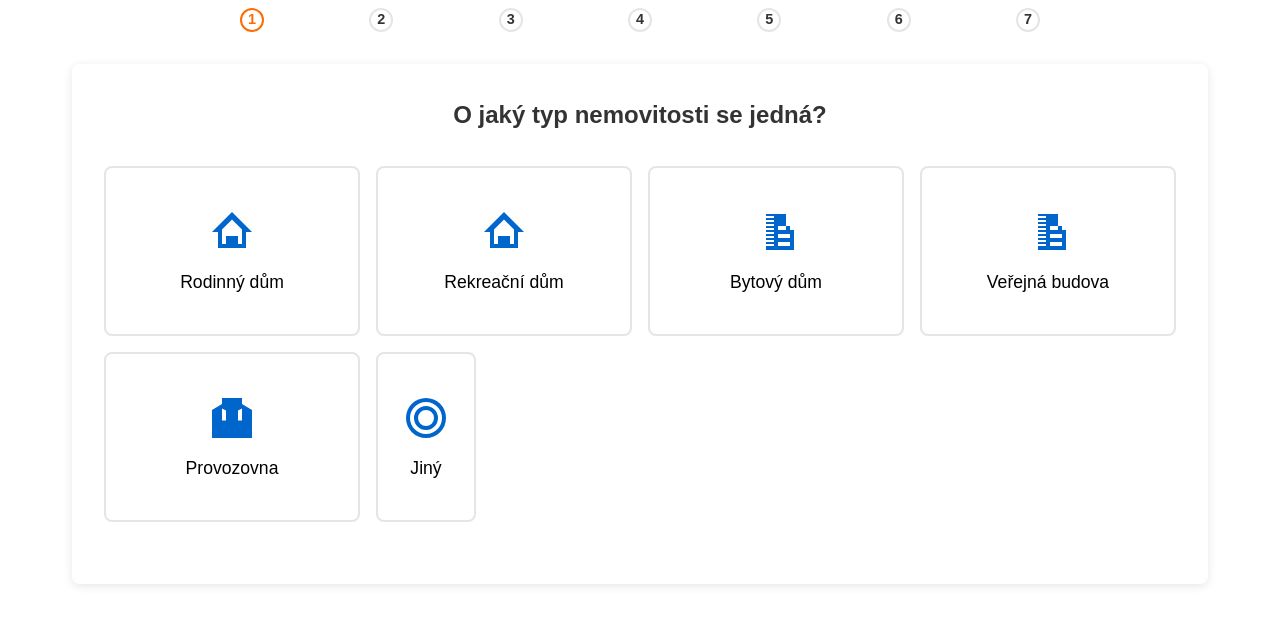
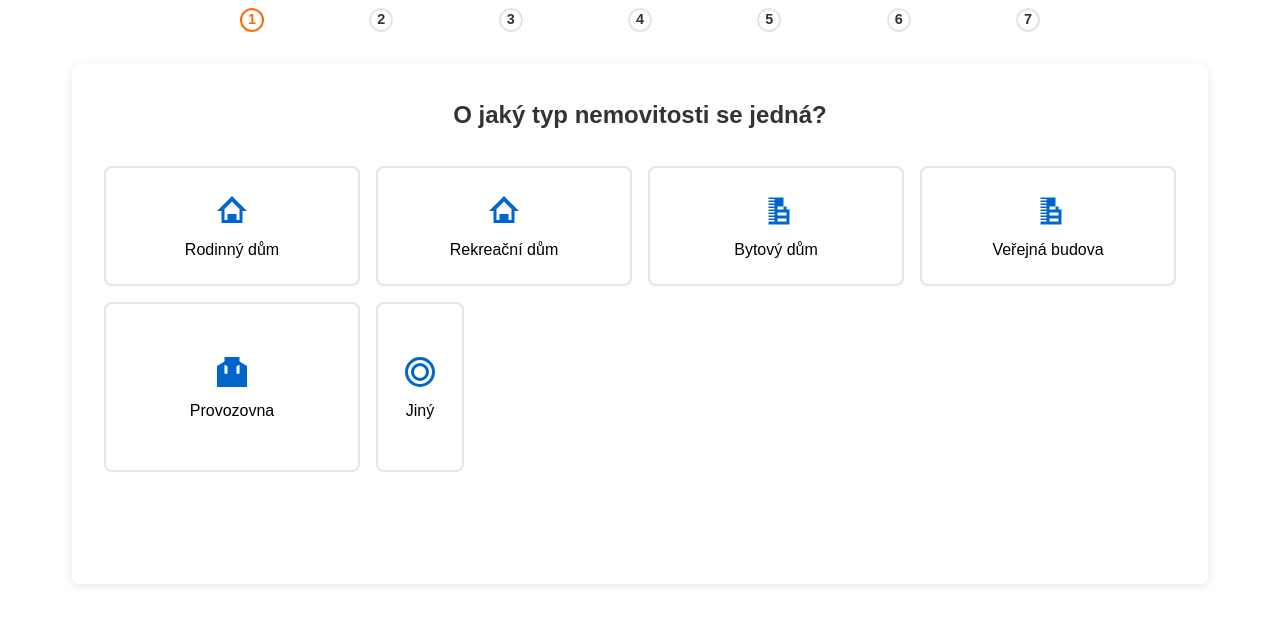
Before and after one commit to Petrpejsek/dotacni_kalkulator, a PHP site: page /kalkulator.html in a window 1280 px wide. Shown: the part 156-781 px from the top of the page. Run offline with PHP 8.4, Linux system fonts and the light colour scheme.

Commit message:
Zmenšení boxů typu nemovitosti - kompaktnější design

```diff
--- a/styles.css
+++ b/styles.css
@@ -465,7 +465,7 @@ h2 {
 /* Options grid */
 .options-grid {
     display: grid;
-    grid-template-columns: repeat(auto-fit, minmax(250px, 1fr));
+    grid-template-columns: repeat(auto-fit, minmax(180px, 1fr));
     gap: 1rem;
     margin-bottom: 2rem;
     width: 100%;
@@ -478,24 +478,24 @@ h2 {
     flex-direction: column;
     align-items: center;
     justify-content: center;
-    padding: 1.5rem;
+    padding: 1rem;
     border: 2px solid var(--border-color);
     border-radius: 8px;
     background-color: var(--background-color);
     cursor: pointer;
     transition: all 0.3s ease;
     height: 100%;
-    min-height: 170px;
+    min-height: 120px;
 }
 
 .option-btn img {
-    width: 48px;
-    height: 48px;
-    margin-bottom: 1rem;
+    width: 36px;
+    height: 36px;
+    margin-bottom: 0.8rem;
 }
 
 .option-btn span {
-    font-size: 1.1rem;
+    font-size: 1rem;
     text-align: center;
 }
 
```
